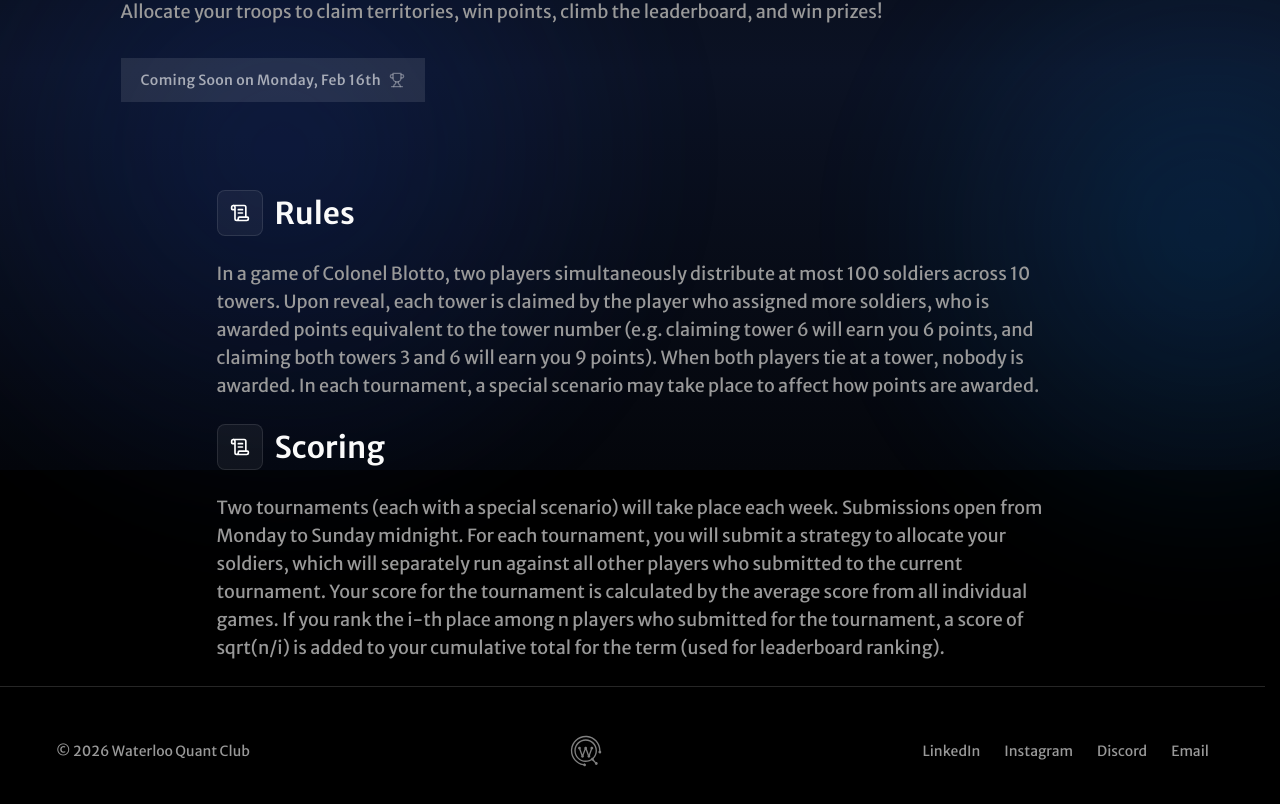
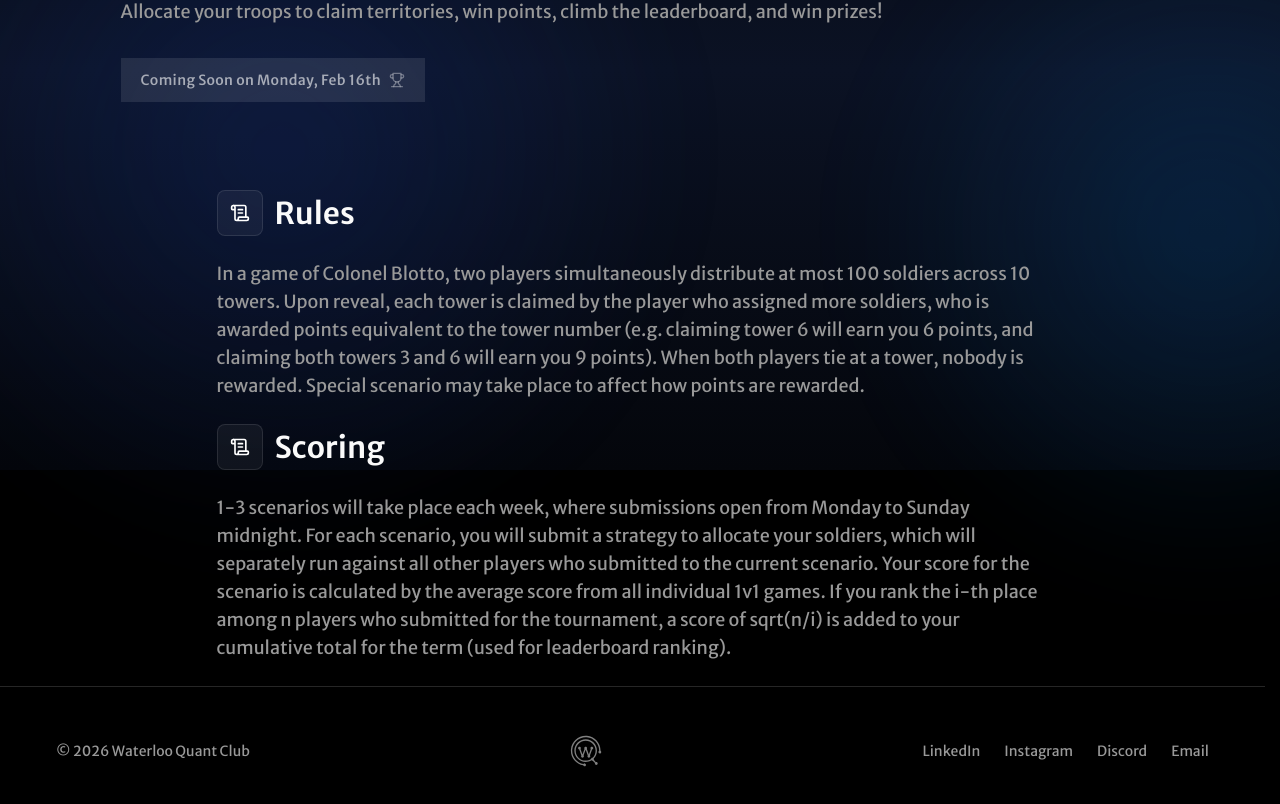
Before and after one commit to waterlooquantclub/waterlooquantclub.github.io, a React (Vite) app in the folder client/: page /games/blotto in a window 1280 px wide. Shown: the part 330-1134 px from the top of the page. Built offline with nearby package versions, Linux system fonts and the light colour scheme; the HTML template or start-up script is replaced by a standard one.

Commit message:
updated word choice for tournament

```diff
--- a/client/src/pages/Blotto.tsx
+++ b/client/src/pages/Blotto.tsx
@@ -62,8 +62,8 @@ const Blotto = () => {
                 who is awarded points equivalent to the tower number (e.g.
                 claiming tower 6 will earn you 6 points, and claiming both
                 towers 3 and 6 will earn you 9 points). When both players tie at
-                a tower, nobody is awarded. In each tournament, a special
-                scenario may take place to affect how points are awarded.
+                a tower, nobody is rewarded. Special scenario may take place to
+                affect how points are rewarded.
               </p>
             </div>
 
@@ -76,16 +76,15 @@ const Blotto = () => {
 
             <div className="space-y-4 text-muted-foreground leading-relaxed text-base md:text-lg">
               <p>
-                Two tournaments (each with a special scenario) will take place
-                each week. Submissions open from Monday to Sunday midnight.
-                For each tournament, you will submit a strategy to
-                allocate your soldiers, which will separately run against all
-                other players who submitted to the current tournament. Your
-                score for the tournament is calculated by the average score from
-                all individual games. If you rank the i-th place among n players
-                who submitted for the tournament, a score of sqrt(n/i) is added
-                to your cumulative total for the term (used for leaderboard
-                ranking).
+                1-3 scenarios will take place each week, where submissions
+                open from Monday to Sunday midnight. For each scenario, you
+                will submit a strategy to allocate your soldiers, which will
+                separately run against all other players who submitted to the
+                current scenario. Your score for the scenario is calculated by
+                the average score from all individual 1v1 games. If you rank the i-th
+                place among n players who submitted for the tournament, a score
+                of sqrt(n/i) is added to your cumulative total for the term
+                (used for leaderboard ranking).
               </p>
             </div>
           </div>
```
